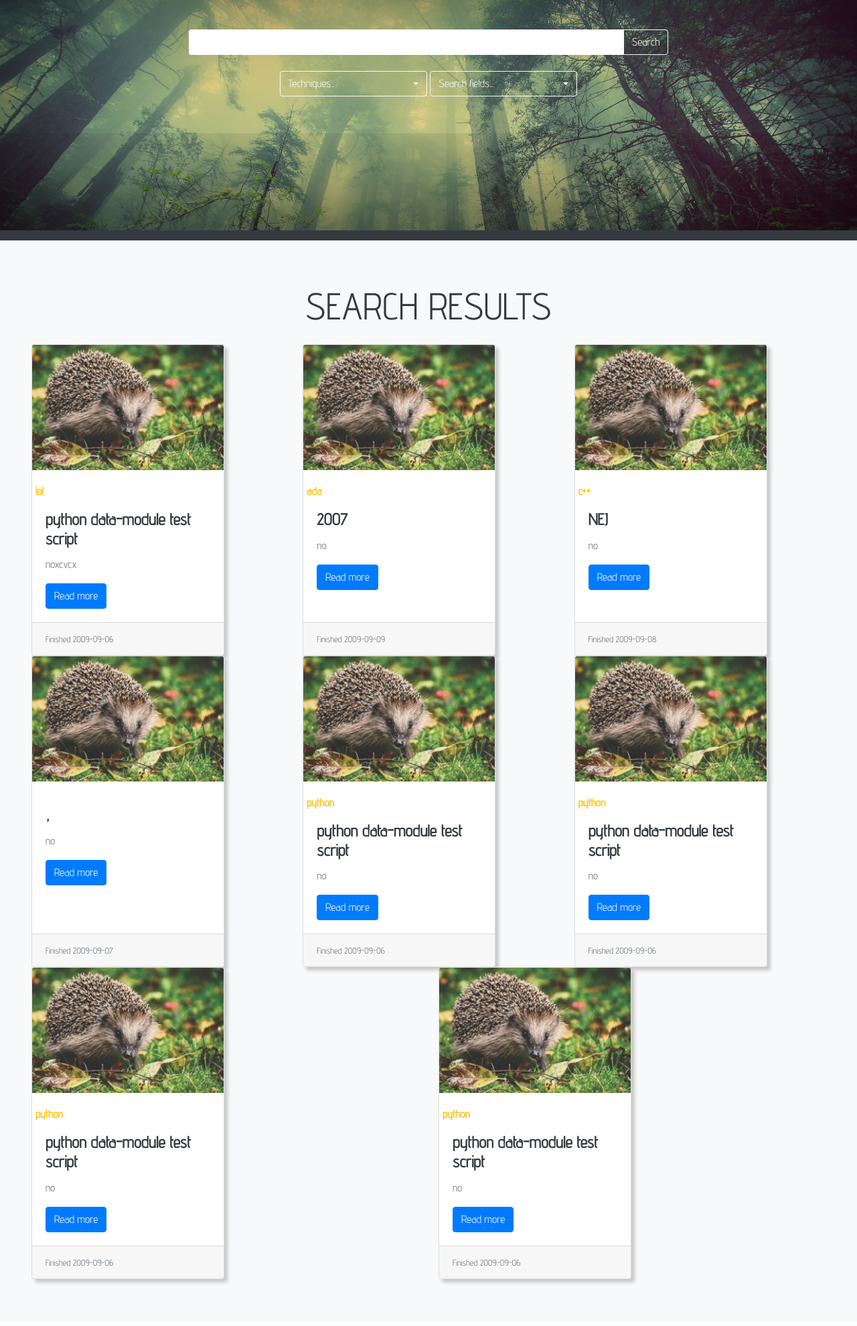
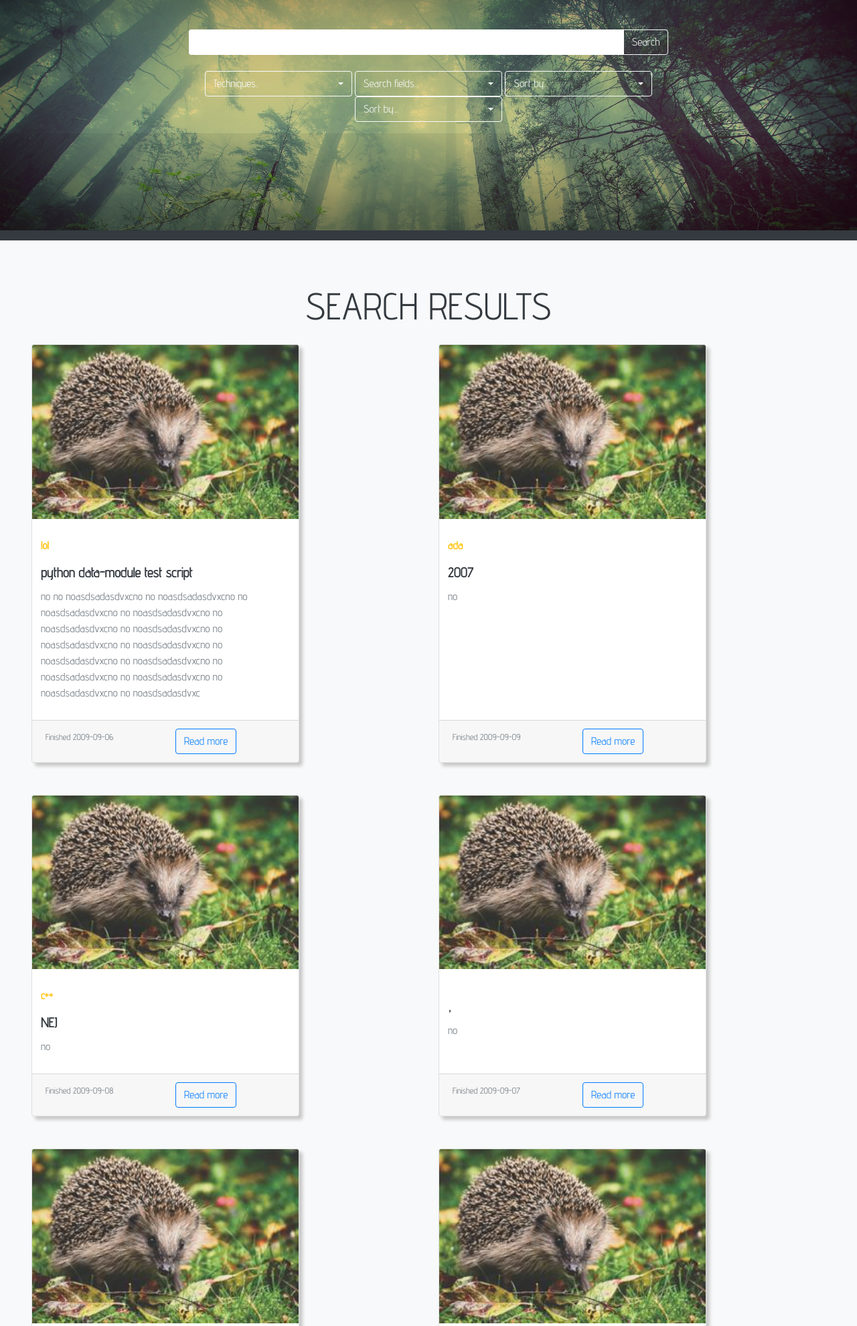
Before and after one commit to stureling/Portfolio, a Flask app: page /list in a window 1280 px wide. Shown: the part 56-2036 px from the top of the page at 67% size. Before the commit the page ends 1973 px from the top, so only its background shows below. Run offline with Flask 2, Linux system fonts and the light colour scheme; some libraries are stand-ins or nearby versions.

Commit message:
Added sort to search page and modified card template.

```diff
--- a/web/data.json
+++ b/web/data.json
@@ -1,16 +1,15 @@
 [
     {
         "start_date": "2018-09-05",
-        "short_description": "noxcvcx",
+        "short_description": "no no noasdsadasdvxcno no noasdsadasdvxcno no noasdsadasdvxcno no noasdsadasdvxcno no noasdsadasdvxcno no noasdsadasdvxcno no noasdsadasdvxcno no noasdsadasdvxcno no noasdsadasdvxcno no noasdsadasdvxcno no noasdsadasdvxcno no noasdsadasdvxcno no noasdsadasdvxcno no noasdsadasdvxc",
         "course_name": "OK\u00c4NT",
-        "long_description": "no no noasdsadasdvxc",
+        "long_description": "no no noasdsadasdvxcno no noasdsadasdvxcno no noasdsadasdvxcno no noasdsadasdvxcno no noasdsadasdvxcno no noasdsadasdvxcno no noasdsadasdvxcno no noasdsadasdvxcno no noasdsadasdvxcno no noasdsadasdvxcno no noasdsadasdvxcno no noasdsadasdvxcno no noasdsadasdvxcno no noasdsadasdvxc",
         "group_size": 2,
         "academic_credits": "WUT?",
         "external_link": "",
         "techniques_used": [
             "lol",
-            "boll",
-            "koll"
+            ""
         ],
         "project_name": "python data-module test script",
         "course_id": "TDP003",
@@ -137,5 +136,23 @@
         "end_date": "2009-09-06",
         "project_id": 8,
         "big_image": "XXX"
+    },
+    {
+        "start_date": "",
+        "end_date": "",
+        "course_name": "",
+        "long_description": "",
+        "short_description": "",
+        "group_size": 2,
+        "academic_credits": "",
+        "external_link": "",
+        "techniques_used": [
+            "asd",
+            ""
+        ],
+        "project_name": "Nah",
+        "course_id": "",
+        "big_image": "",
+        "project_id": 11
     }
 ]
--- a/web/main.py
+++ b/web/main.py
@@ -45,6 +45,7 @@ def index():
 def techniques():
     """Creates and sorts a list of all project by the technique used.
     Then it displays a page of all projects"""
+
     master_list = []
     technique_list = data.get_techniques(db)
     for e in technique_list:
@@ -68,9 +69,18 @@ def list():
         search = request.form["search"]
         techniques = request.form.getlist("techniques")
         searched_fields = request.form.getlist("searched_fields")
-        requested_projects = data.search(db, search=search,
+        if request.form["sort"]:
+            sort = request.form["sort"]
+        else:
+            sort = "start_date"
+        order = request.form["order"]
+        requested_projects = data.search(db,
+                                         search=search,
                                          search_fields=searched_fields,
-                                         techniques=techniques)
+                                         techniques=techniques,
+                                         sort_by=sort,
+                                         sort_order=order)
+        print(requested_projects)
         return render_template("list.html",**locals())
     else:
         requested_projects = data.search(db)
--- a/web/static/css/custom.css
+++ b/web/static/css/custom.css
@@ -65,3 +65,9 @@ body {
 .bg-blur {
     backdrop-filter: blur(100px);
 }
+
+.truncate {
+    overflow: hidden;
+    white-space:nowrap;
+    text-overflow: ellipsis;
+}
--- a/web/templates/card.html
+++ b/web/templates/card.html
@@ -1,21 +1,37 @@
 {% block cards %}
-        <div class="col-sm">
-            <div class="card text-left bg-white h-100 bg-shadow" style="width: 18em;">
+<div class="col-sm mb-5">
+  <div class="card text-left bg-white h-100 bg-shadow" style="width:25em;">
     <img class="card-img-top"
 	 src="{{url_for('static', filename='images/projects/thumbnails/1_286x180.jpg')}}"
          alt="{{project['small_image']}}">
-                <div class="card-body">
+    <div class="card-body m-2">
       <div class="row">
 	<p class="text-warning font-weight-bold">
 	  {{project['techniques_used'][0]}}</p>
       </div>
-                    <h4 class="card-title font-weight-bold">{{project['project_name']}}</h4>
+      <div class="row  truncate">
+	<h5 class="card-title font-weight-bold">{{project['project_name']}}</h5>
+      </div>
+      <div class="row h-25">
 	<p class="card-text text-muted">{{project['short_description']}}</p>
-                    <a href="/project/{{project['project_id']}}"><button type="button"
-                    class="btn btn-primary">Read more</button></a>
       </div>
-                <div class="card-footer text-left"><small class="text-muted">
-                Finished {{project['end_date']}}</small></div>
+      <div class="row">
+
+      </div>
+    </div>
+    <div class="card-footer text-left">
+      <div class="row">
+	<div class="col">
+	<small class="text-muted">
+          Finished {{project['end_date']}}</small>
+	</div>
+	<div class="col">
+    	<a href="/project/{{project['project_id']}}">
+	  <button type="button"
+		  class="btn btn-outline-primary">Read more</button></a>
+	</div>
+      </div>
+    </div>
   </div>
 </div>
 {% endblock %}
--- a/web/templates/list.html
+++ b/web/templates/list.html
@@ -63,6 +63,23 @@
 	                    <option data-tokens="technique">{{field}}</option>
 	                    {% endfor %}
 	                </select>
+
+			<select class="selectpicker" name="sort"
+				 data-live-search="true"
+				title="Sort by..." data-style="btn-outline-light text-light">
+	                  {{ search_fields }}
+	                  {% for field in search_fields %}
+	                  <option data-tokens="fields">{{field}}</option>
+	                  {% endfor %}
+	                </select>
+
+			<select class="selectpicker" name="order"
+				 data-live-search="true"
+				title="Sort by..." data-style="btn-outline-light text-light">
+	                  <option data-tokens="sort">asc</option>
+			  <option data-tokens="sort">desc</option>
+	                </select>
+
                 </form>
             </div>
             <div class="col-sm">
```
Lines whose indentation alone changed are shown as unchanged.
